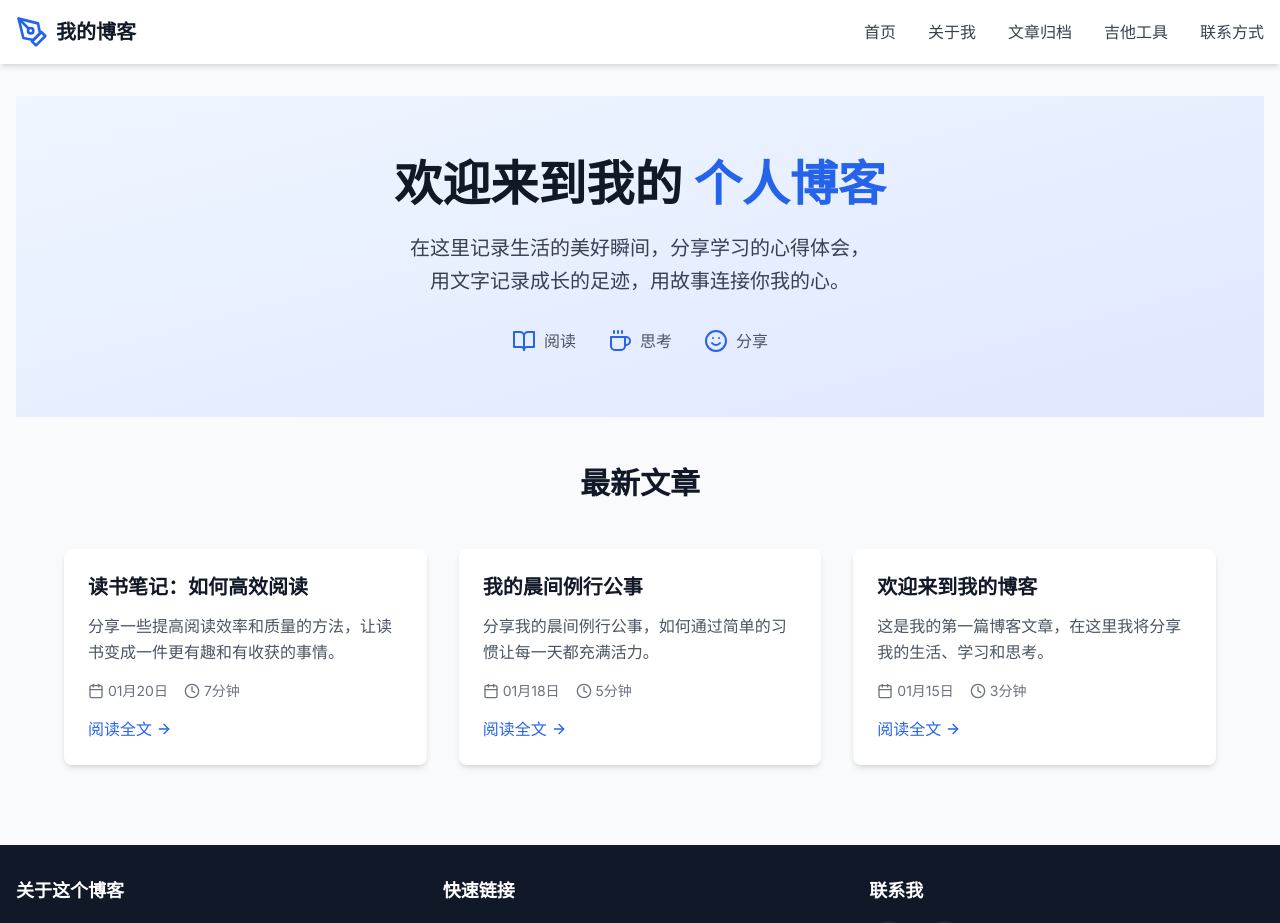
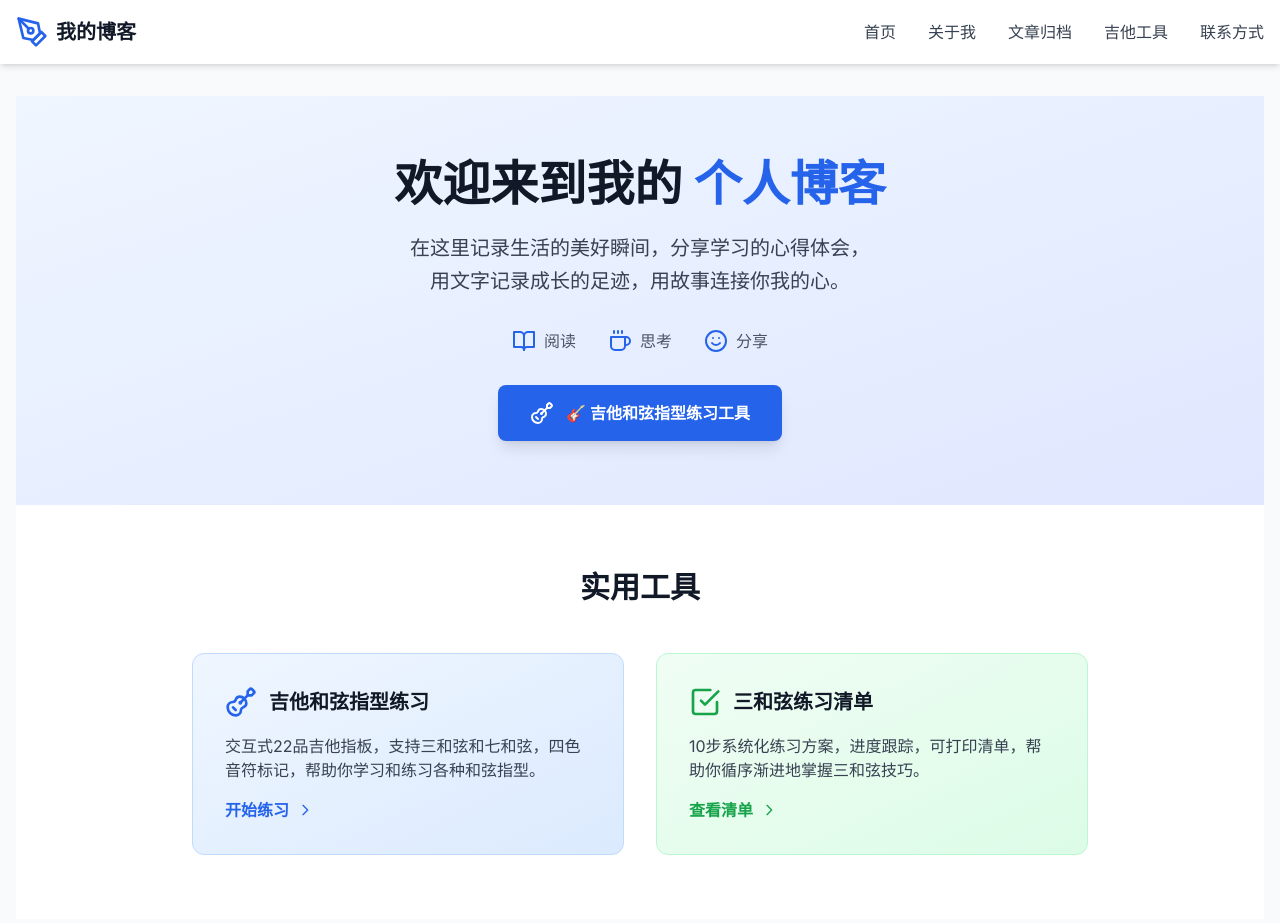
Before and after one commit to littleblc/personal-blog, a Next.js app: page / in a window 1280 px wide. Shown: the top 923 px of the page. Built offline with nearby package versions, Linux system fonts and the light colour scheme.

Commit message:
Add guitar tools entry points to homepage and navigation

```diff
--- a/app/page.tsx
+++ b/app/page.tsx
@@ -1,6 +1,8 @@
 import { getAllPosts } from '@/lib/posts'
 import PostCard from '@/components/PostCard'
 import Hero from '@/components/Hero'
+import Link from 'next/link'
+import { Guitar, CheckSquare } from 'lucide-react'
 
 export default async function HomePage() {
   const posts = await getAllPosts()
@@ -9,8 +11,61 @@ export default async function HomePage() {
     <div>
       <Hero />
 
+      {/* 工具区域 */}
+      <section className="py-16 bg-white">
+        <div className="max-w-6xl mx-auto px-4">
+          <h2 className="text-3xl font-bold text-center mb-12 text-gray-900">实用工具</h2>
+
+          <div className="grid md:grid-cols-2 gap-8 max-w-4xl mx-auto">
+            {/* 吉他指板工具 */}
+            <Link
+              href="/guitar-tools"
+              className="group bg-gradient-to-br from-blue-50 to-blue-100 p-8 rounded-xl border border-blue-200 hover:border-blue-300 transition-all duration-300 hover:shadow-lg"
+            >
+              <div className="flex items-center mb-4">
+                <Guitar className="w-8 h-8 text-blue-600 mr-3" />
+                <h3 className="text-xl font-bold text-gray-900 group-hover:text-blue-600 transition-colors">
+                  吉他和弦指型练习
+                </h3>
+              </div>
+              <p className="text-gray-700 mb-4">
+                交互式22品吉他指板，支持三和弦和七和弦，四色音符标记，帮助你学习和练习各种和弦指型。
+              </p>
+              <div className="flex items-center text-blue-600 font-semibold">
+                <span>开始练习</span>
+                <svg className="w-4 h-4 ml-2 group-hover:translate-x-1 transition-transform" fill="none" stroke="currentColor" viewBox="0 0 24 24">
+                  <path strokeLinecap="round" strokeLinejoin="round" strokeWidth={2} d="M9 5l7 7-7 7" />
+                </svg>
+              </div>
+            </Link>
+
+            {/* 练习清单工具 */}
+            <Link
+              href="/guitar-tools/practice-checklist"
+              className="group bg-gradient-to-br from-green-50 to-green-100 p-8 rounded-xl border border-green-200 hover:border-green-300 transition-all duration-300 hover:shadow-lg"
+            >
+              <div className="flex items-center mb-4">
+                <CheckSquare className="w-8 h-8 text-green-600 mr-3" />
+                <h3 className="text-xl font-bold text-gray-900 group-hover:text-green-600 transition-colors">
+                  三和弦练习清单
+                </h3>
+              </div>
+              <p className="text-gray-700 mb-4">
+                10步系统化练习方案，进度跟踪，可打印清单，帮助你循序渐进地掌握三和弦技巧。
+              </p>
+              <div className="flex items-center text-green-600 font-semibold">
+                <span>查看清单</span>
+                <svg className="w-4 h-4 ml-2 group-hover:translate-x-1 transition-transform" fill="none" stroke="currentColor" viewBox="0 0 24 24">
+                  <path strokeLinecap="round" strokeLinejoin="round" strokeWidth={2} d="M9 5l7 7-7 7" />
+                </svg>
+              </div>
+            </Link>
+          </div>
+        </div>
+      </section>
+
       <section className="py-12">
-        <div className="max-w-6xl mx-auto">
+        <div className="max-w-6xl mx-auto px-4">
           <h2 className="text-3xl font-bold text-center mb-12">最新文章</h2>
 
           {posts.length === 0 ? (
--- a/components/Hero.tsx
+++ b/components/Hero.tsx
@@ -1,4 +1,5 @@
-import { BookOpen, Coffee, Smile } from 'lucide-react'
+import { BookOpen, Coffee, Smile, Guitar } from 'lucide-react'
+import Link from 'next/link'
 
 export default function Hero() {
   return (
@@ -15,7 +16,7 @@ export default function Hero() {
           用文字记录成长的足迹，用故事连接你我的心。
         </p>
 
-        <div className="flex justify-center items-center space-x-8 text-gray-600">
+        <div className="flex justify-center items-center space-x-8 text-gray-600 mb-8">
           <div className="flex items-center">
             <BookOpen className="w-6 h-6 mr-2 text-blue-600" />
             <span>阅读</span>
@@ -29,6 +30,17 @@ export default function Hero() {
             <span>分享</span>
           </div>
         </div>
+
+        {/* 吉他工具快速入口 */}
+        <div className="mt-8">
+          <Link
+            href="/guitar-tools"
+            className="inline-flex items-center px-8 py-4 bg-blue-600 text-white rounded-lg font-semibold hover:bg-blue-700 transition-colors shadow-lg hover:shadow-xl transform hover:scale-105"
+          >
+            <Guitar className="w-6 h-6 mr-3" />
+            🎸 吉他和弦指型练习工具
+          </Link>
+        </div>
       </div>
     </section>
   )
```
